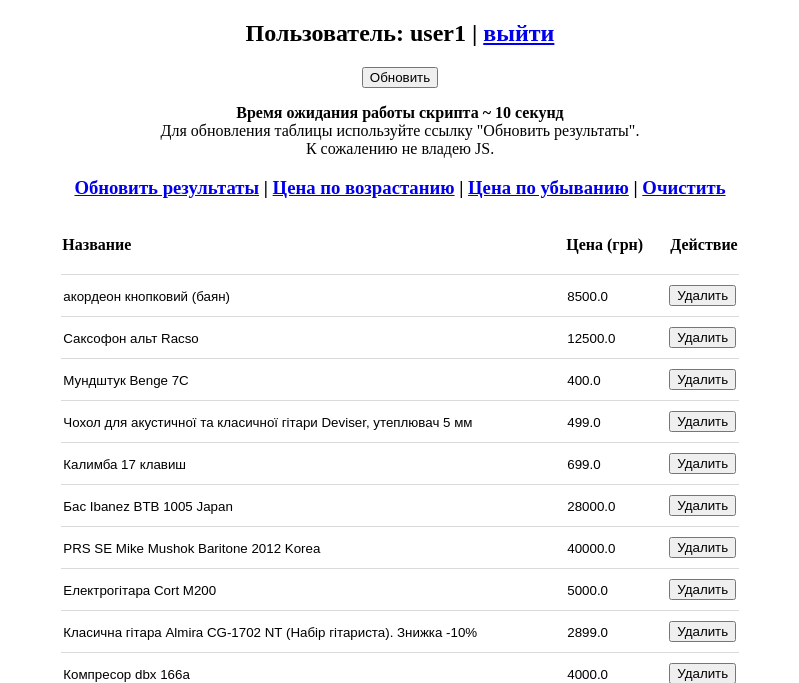
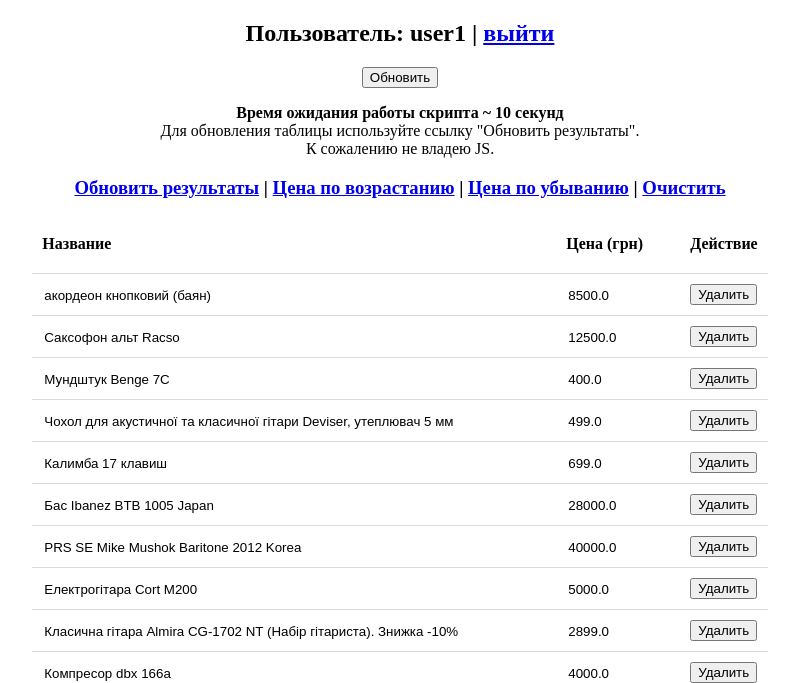
Before and after one commit to comradeos/olxparser, a Flask app: page / in a window 1280 px wide. Shown: the top 683 px of the page, without its empty margins (240-1039 px from the left). Run offline with Flask 2, Linux system fonts and the light colour scheme; a user stored in the database is signed in; data comes from the database, SQL or seed files in the repository.

Commit message:
added/updated

```diff
--- a/templates/base.html
+++ b/templates/base.html
@@ -17,11 +17,12 @@
 </body>
 <style>
     table { border-collapse: collapse; }
-    th { padding-bottom: 20px; text-align: left;}
+    th { padding: 0 10px 20px 10px; text-align: left;}
     tr { border-bottom: 1px solid #72727243; }
-    td { padding: 10px 0; }
+    td { padding: 10px; }
     td.title input { width: 500px; }
     td.price input { width: 100px; }
     .title input, .price input, .seller_name input { border: none; }
+    .photo { text-align: center; }
 </style>
 </html>
--- a/templates/main.html
+++ b/templates/main.html
@@ -31,7 +31,7 @@
                     <th>Название</th>
                     <th>Цена (грн)</th>
                     {% if data['user_access_level'] > 1 %}
-                        <th>Фото</th>
+                        <th class="photo">Фото</th>
                     {% endif %}
                     {% if data['user_access_level'] > 2 %}
                         <th>Имя продавца</th>
```
